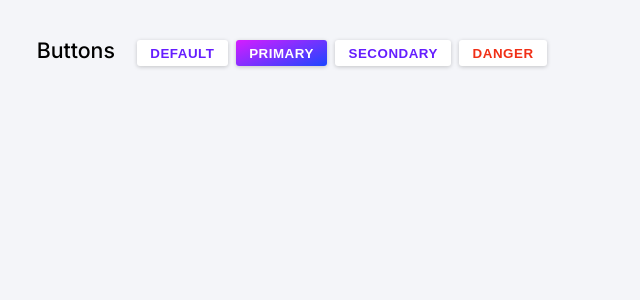
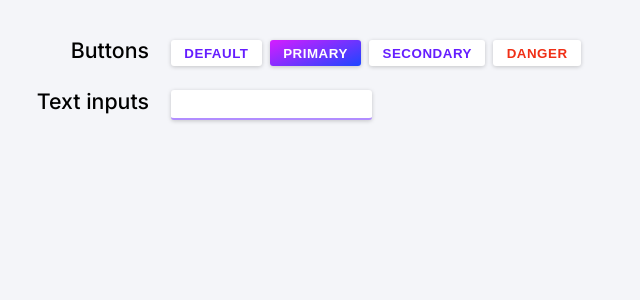
Before and after one commit to Acowdy/aether-react, a React (Create React App) app: page / in a window 1280 px wide. Shown: the top 300 px of the page, without its empty margins (0-640 px from the left). Built offline with nearby package versions, Linux system fonts and the light colour scheme.

Commit message:
Add text inputs

```diff
--- a/src/ComponentGallery.tsx
+++ b/src/ComponentGallery.tsx
@@ -1,5 +1,6 @@
 import React from 'react';
 import { Button, ButtonStyle } from './Button';
+import { TextInput } from './TextInput';
 import './styles/ComponentGallery.scss';
 
 function Gallery(props) {
@@ -32,6 +33,9 @@ export default function ComponentGallery(props) {
                 <Button buttonStyle={ButtonStyle.Secondary}>Secondary</Button>
                 <Button buttonStyle={ButtonStyle.Danger}>Danger</Button>
             </GalleryRow>
+            <GalleryRow label="Text inputs">
+                <TextInput/>
+            </GalleryRow>
         </Gallery>
     );
 }
--- /dev/null
+++ b/src/TextInput.tsx
@@ -0,0 +1,10 @@
+import React from 'react';
+import './styles/TextInput.scss';
+
+export class TextInput extends React.Component<{}, {}> {
+    render() {
+        return (
+            <input type="text"/>
+        );
+    }
+}
--- /dev/null
+++ b/src/styles/TextInput.scss
@@ -0,0 +1,15 @@
+@import './variables.scss';
+
+input[type=text] {
+    border: none;
+    display: block;
+    box-sizing: border-box;
+    padding: 0.4em 0.4em;
+    border-radius: $corner-radius;
+    box-shadow: $drop-shadow-1;
+    border-bottom: solid 2px transparentize($color: $color-accent, $amount: 0.5);
+
+    &:focus {
+        border-bottom: none;
+    }
+}
```
